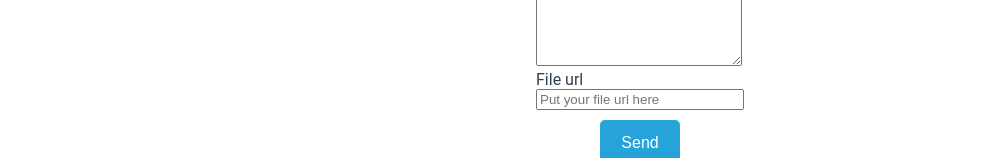
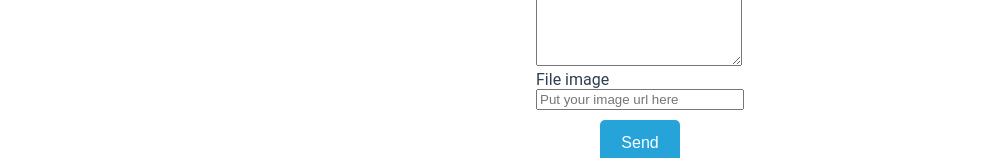
Before and after one commit to DuperierLucas/Test-technique-Files, a Vue app: page /backoffice in a window 1280 px wide. Shown: the part 427-585 px from the top of the page, without its empty margins (0-1004 px from the left). Built offline with nearby package versions, Linux system fonts and the light colour scheme.

Commit message:
Update readme, Update wording

```diff
--- a/src/components/file/FileForm.vue
+++ b/src/components/file/FileForm.vue
@@ -11,7 +11,7 @@
         >{{ inputContentLabel }}</VTextArea
       >
 
-      <VInput v-model="url" placeholder="Put your file url here" class="file-form__form-input">{{
+      <VInput v-model="url" placeholder="Put your image url here" class="file-form__form-input">{{
         inputUrlLabel
       }}</VInput>
     </form>
@@ -36,7 +36,7 @@ const url = ref(props.file?.url)
 
 const inputTitleLabel = 'File title'
 const inputContentLabel = 'File content'
-const inputUrlLabel = 'File url'
+const inputUrlLabel = 'File image'
 
 const sendForm = () => {
   emit('send', { id: props.file?.id, name: name.value, content: content.value, url: url.value })
```
Also changed, not shown: 1 other file (tests, documents, lock files or other folders).
